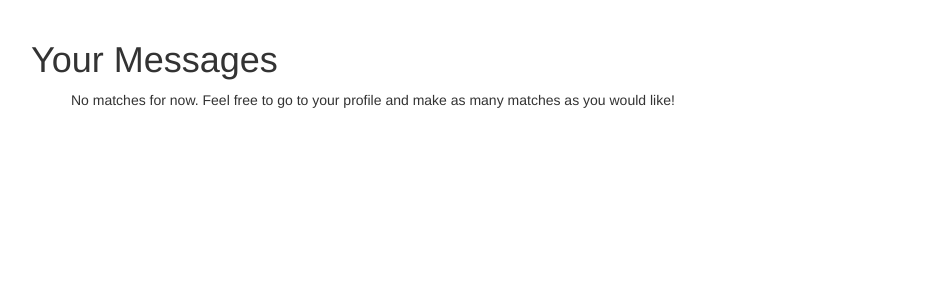
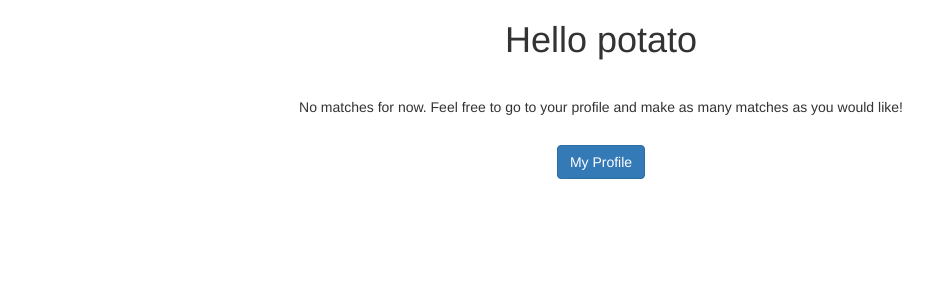
Before and after one commit to Rosy-S/running-app, a Flask app: page /inbox/requests/2 in a window 1280 px wide. Shown: the part 52-352 px from the top of the page, without its empty margins (39-972 px from the left). Run offline with Flask 2, Linux system fonts and the light colour scheme; a user stored in the database is signed in; data comes from the database, SQL or seed files in the repository; both versions use the stored data as it was after the commit; some libraries are stand-ins or nearby versions.

```diff
--- a/templates/inbox.html
+++ b/templates/inbox.html
@@ -1,36 +1,36 @@
 {% extends 'base.html' %}
 
 {% block head %}
-<script src="//cdnjs.cloudflare.com/ajax/libs/moment.js/2.7.0/moment.min.js" type="text/javascript"></script>
-<script src='/static/inbox.js'> </script>
 
-<title> INBOX </title>
+<title>{{session['user_name']}}'s Inbox </title>
 {% endblock %}
 
 {% block content %}
-<div class="container">
-<h1> Your Messages </h1>
+
+   <center><h1> Hello {{session['user_name']}} </h1></center>
+   <br>
+      <center><h5> {{ jinja_content['message'] }} </h5><center>
+   <br>
 
    {% if 'matches' in jinja_content %}
-   <p> {{ jinja_content['message'] }} </p>
-   <table class="table table-hover">
+
+      <table class="table table-hover table-striped">
          <thead>
-         <tr>
+            <center><tr>
                <th>User Name</th>
                <th>Time</th>
                <th>Duration</th>
                <th>Actions</th>
-         </tr>
+            </tr> </center>
          </thead>
          <tbody>
       {% for match, run_info, asker_info in jinja_content['matches'] %}
             <tr>
                <td> {{ asker_info.user_name }} </td>
-            <td class="timestart"> {{ run_info.time_start.strftime("%B %d, %Y at %I:%M %p") }} </td>
-            <td> {{run_info.duration }} </td>
+               <td class="timestart"> {{ run_info.time_start.strftime("%B %d at %I:%M %p") }} </td>
+               <td> {{run_info.duration }} minutes </td>
                {% if match.accepted == None %}
-               <td> <a href="/make_run/confirmation/{{match.match_id }}" button type="button" class="btn btn-primary">Accept</a> <a href="/make_run/no-thanks/{{ match.match_id}}" button type="button" class="btn btn-danger"> Decline </a></td>
-
+                  <td style='margin-right: 10px'> <a href="/make_run/confirmation/{{match.match_id }}" button type="button" class="btn btn-primary">Accept & Confirm</a> &nbsp&nbsp&nbsp<a href="/make_run/no-thanks/{{ match.match_id}}" button type="button" class="btn btn-danger"> Decline & Delete </a></td>
                {% else %}
                   {% if match.accepted == True %}
 
@@ -43,12 +43,11 @@
       {% endfor %}
       </tbody>
       </table>
+
    {% else %}
-<ul>
-   <p> {{ jinja_content['message'] }} </p>
-</ul>
+   <center> <a href='/users/{{session["user_id"]}}/{{session["user_name"]}}' button type='button' class='btn btn-primary'> My Profile </a></center>
 
    {% endif %}
 
-</div>
+
 {% endblock %}
```
Also changed, not shown: runapp.db, 2 other files. Lines whose indentation alone changed are shown as unchanged.
